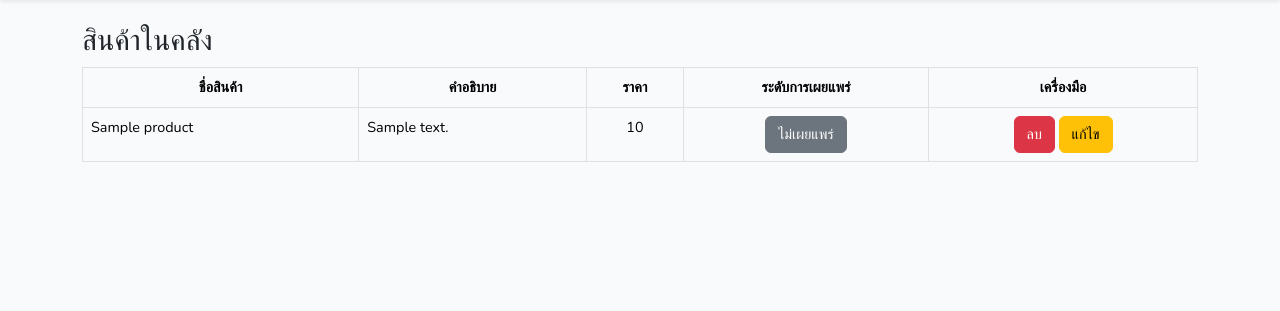
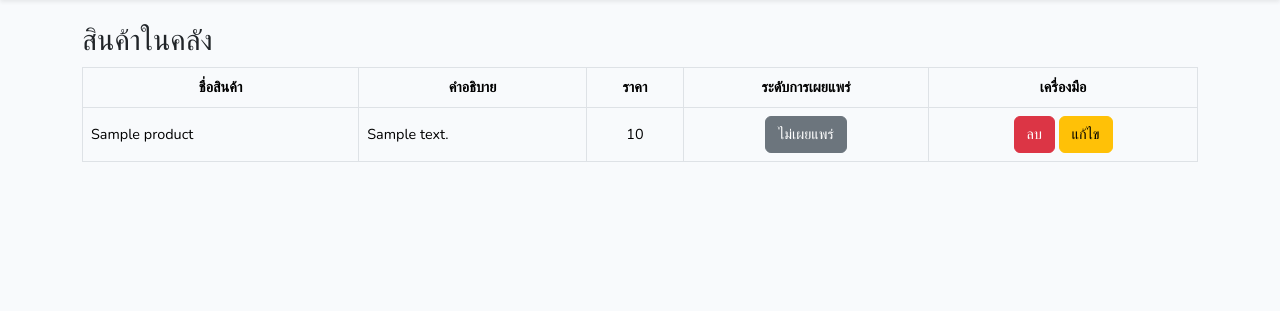
Before and after one commit to Canpea55/drawvenut, a Laravel app: template resources/views/admin/list.blade.php in a window 1280 px wide. Shown: the part 74-385 px from the top of the page. Run offline with Laravel 12, Linux system fonts and the light colour scheme; the template is opened without the code that fills it: most values are stand-ins (such as "Sample title", 1, 10 or a date in 2020); style sheets or scripts are compiled from the project's sources.

Commit message:
chore(product.list): align middle table

```diff
--- a/resources/views/admin/list.blade.php
+++ b/resources/views/admin/list.blade.php
@@ -6,7 +6,7 @@
     <h2>สินค้าในคลัง</h2>
 
     @if (count($products) > 0)
-        <table class="table table-bordered">
+        <table class="table table-bordered align-middle">
             <thead class="text-center">
                 <tr>
                     <th scope="col">ชื่อสินค้า</th>
```
